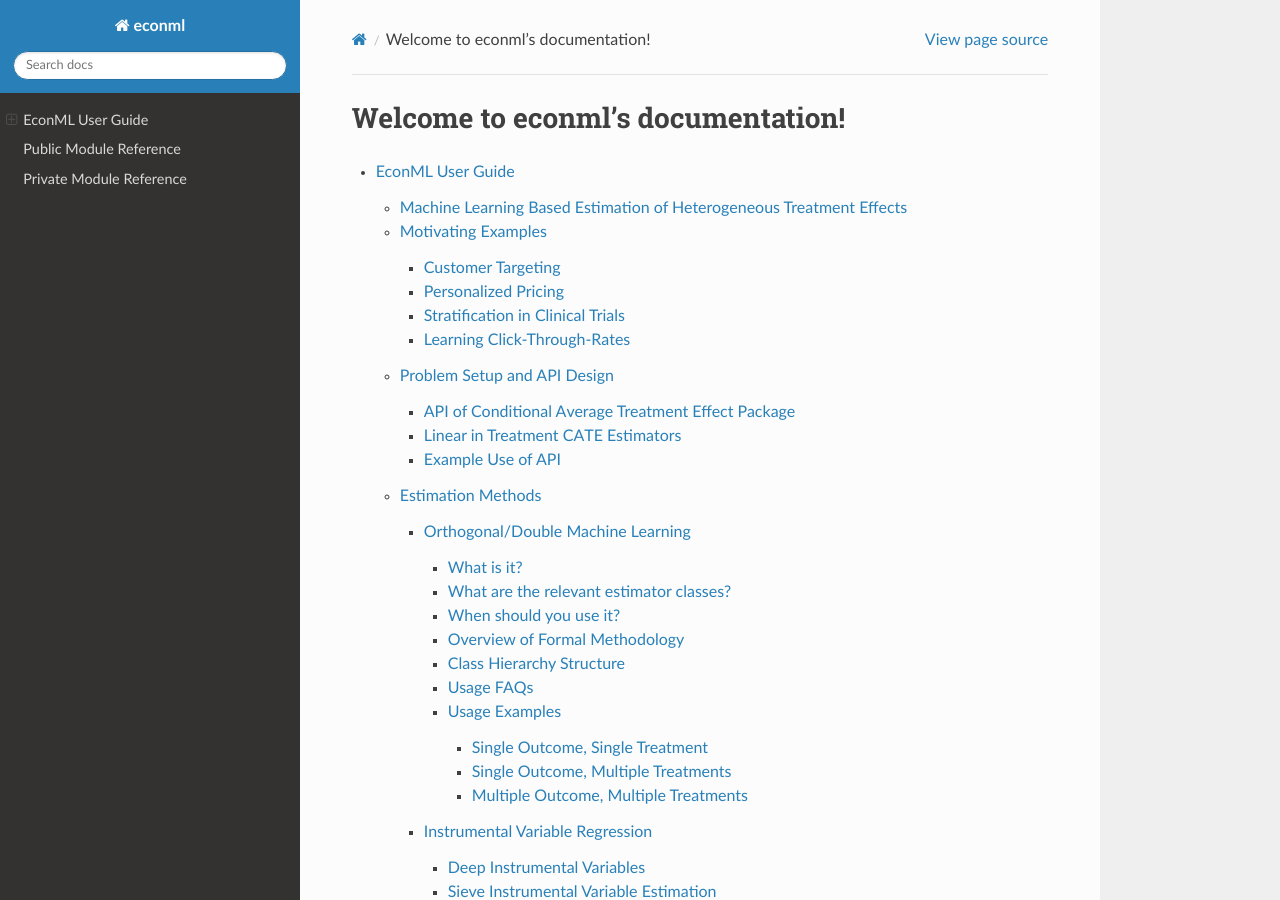
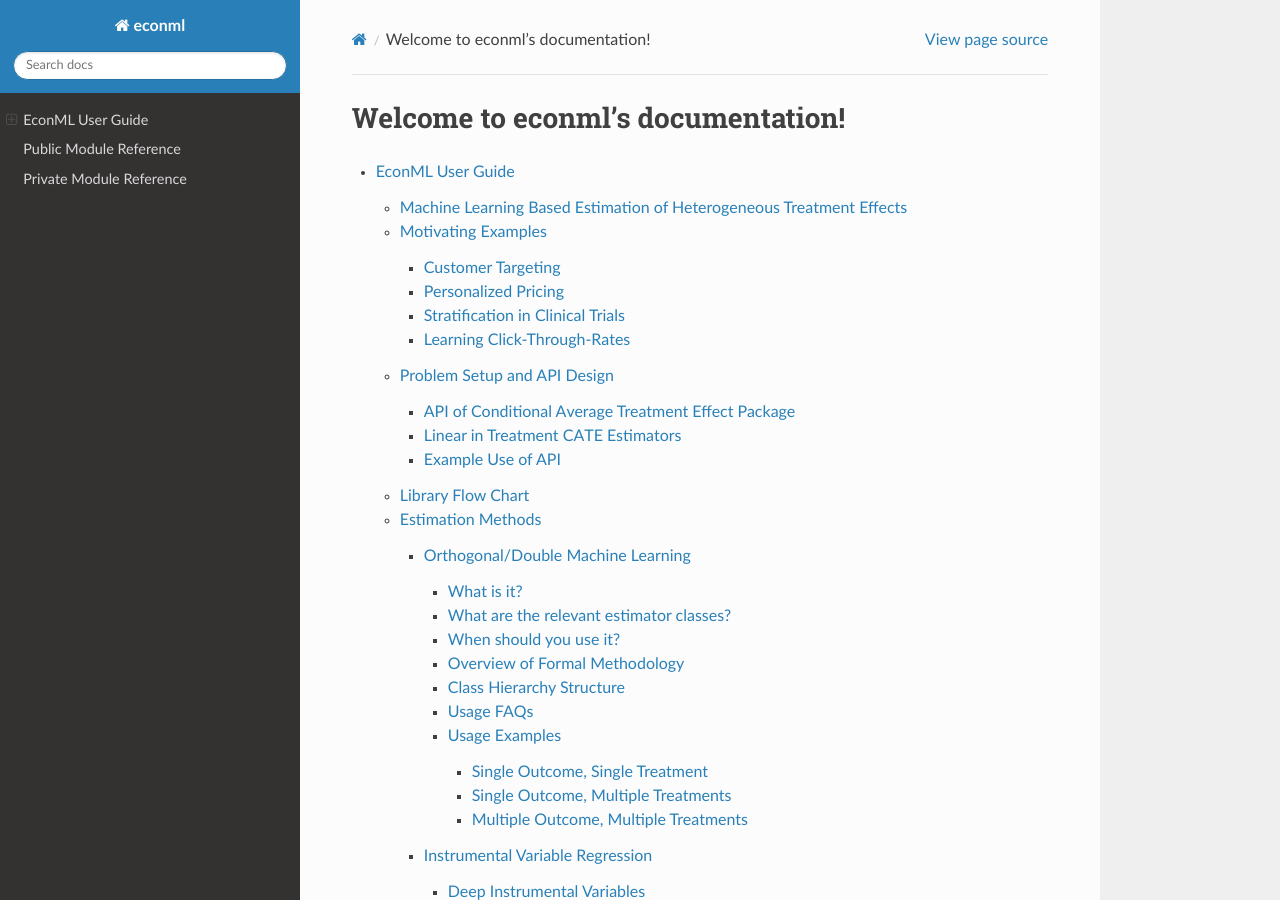
Before and after one commit to py-why/EconML, a Sphinx documentation site: the page built from doc/index.rst, in a window 1280 px wide and 900 px high. Built offline with Sphinx 7.4.7 and the Read the Docs theme 2.0.0, drawn with Linux system fonts in a browser that asks for light colours.

```diff
--- a/doc/conf.py
+++ b/doc/conf.py
@@ -116,6 +116,7 @@ html_theme_options = {
 # relative to this directory. They are copied after the builtin static files,
 # so a file named "default.css" will overwrite the builtin "default.css".
 # html_static_path = ['_static']
+html_extra_path = ['map.svg']
 
 # Custom sidebar templates, must be a dictionary that maps document names
 # to template names.
```
Also changed, not shown: doc/spec/flowchart.rst (added, +8 -0 lines), doc/spec/spec.rst (+1 -0 lines), doc/map.svg (added).
